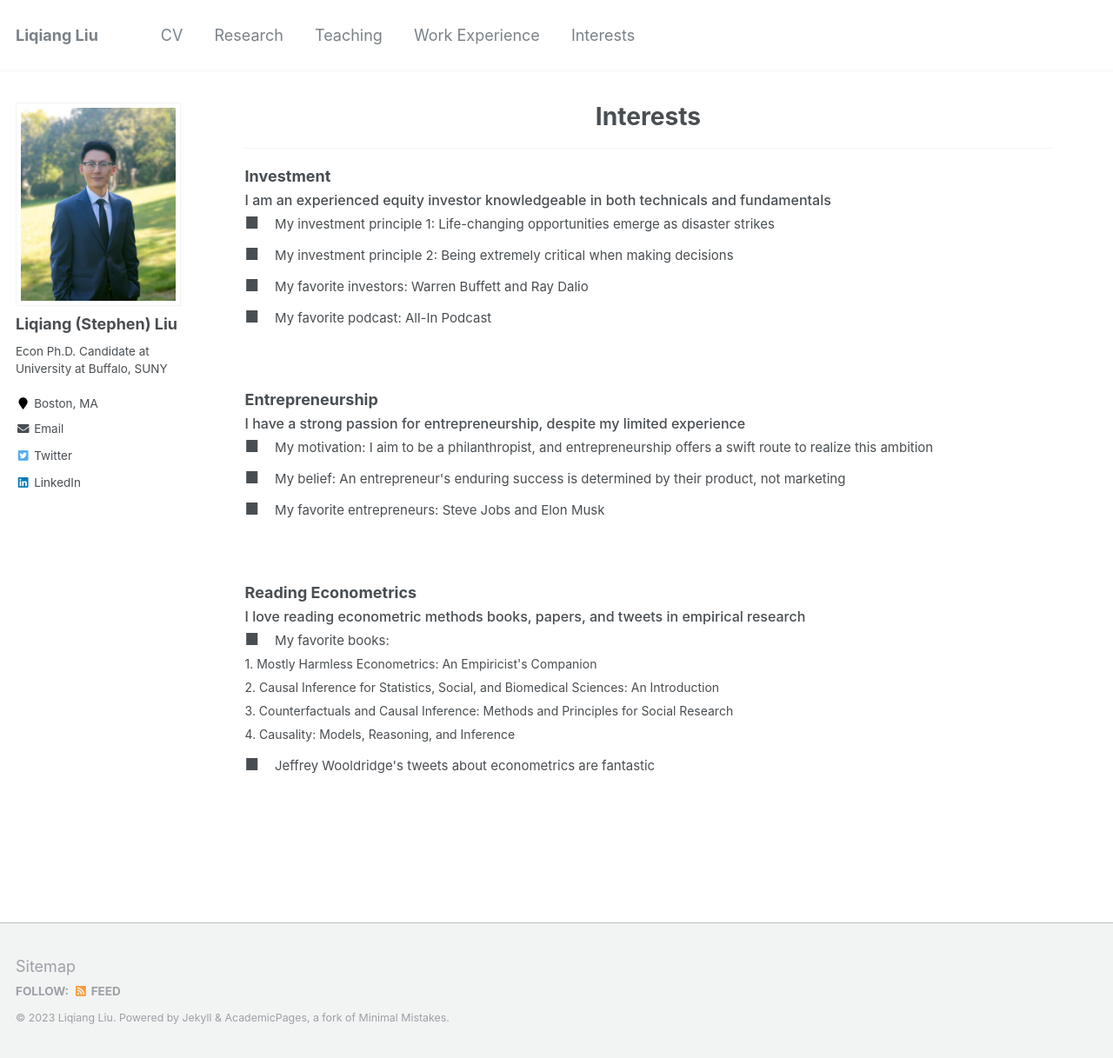
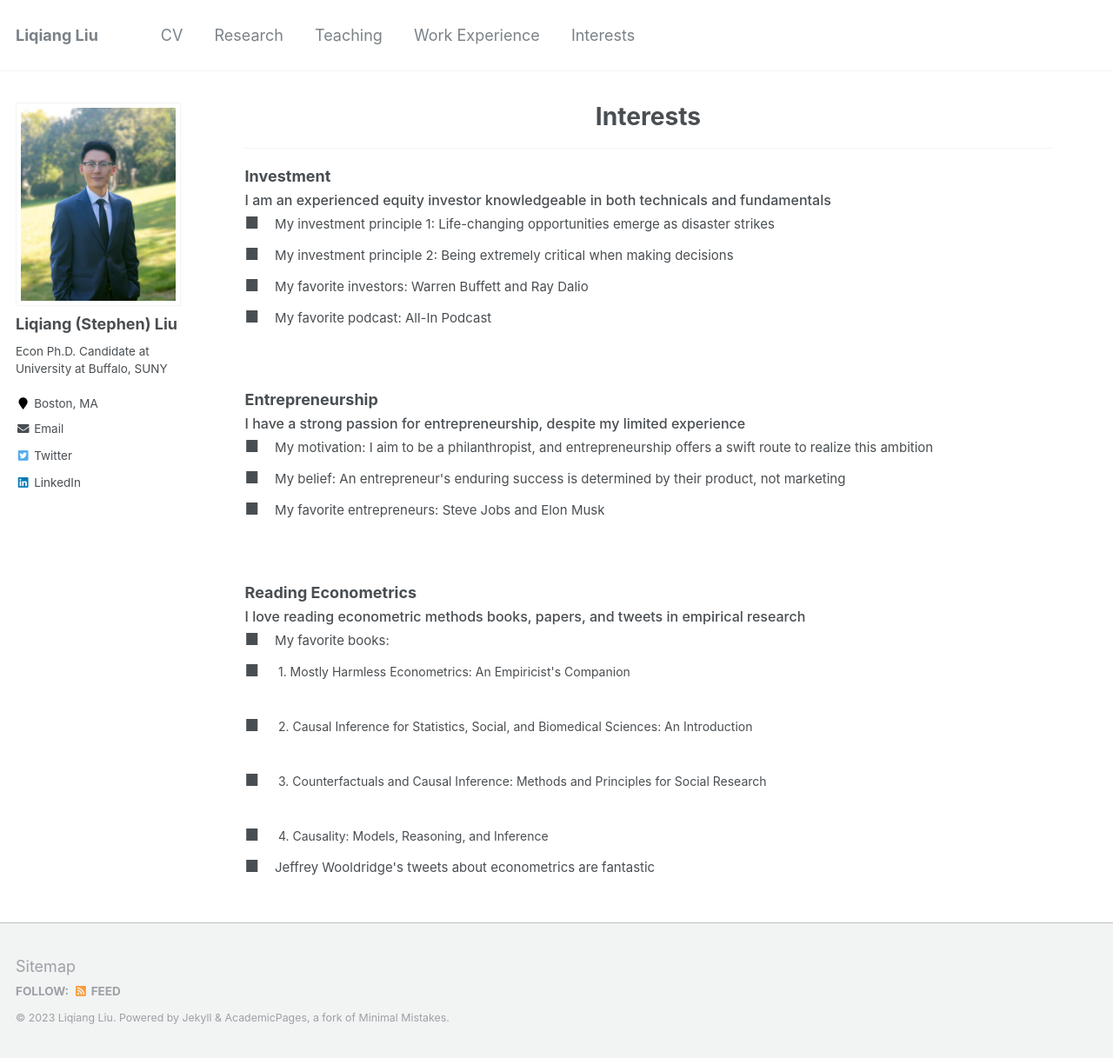
Before and after one commit to Liqiang-Liu/Liqiang-Liu.github.io, a Jekyll site: the page built from _pages/interests.md, in a window 1280 px wide and 1217 px high. Shown: the whole window at 87% size. Built offline with Jekyll 4.4.1, drawn with Linux system fonts in a browser that asks for light colours.

Commit message:
Update interests.md

```diff
--- a/_pages/interests.md
+++ b/_pages/interests.md
@@ -27,7 +27,7 @@
 .custom-bullet li::before {
     /* content: "\25CF"; /* Unicode character for a small circle */
     content: "\25A0";  Unicode character for a small square */
-    font-size: 18px; /* Adjust this value to change the icon size */
+    font-size: 14px; /* Adjust this value to change the icon size */
     margin-right: 1em; /* Adjust this value to control the spacing */
 }
 </style>
@@ -59,10 +59,10 @@
   <span style="font-size: 16px;"><span class="bolder-text">I love reading econometric methods books, papers, and tweets in empirical research</span></span>
     <ul class="custom-bullet">
       <li><span style="font-size: 15px; ">My favorite books:</span><br>
-        <span style="font-size: 14px; "> 1. Mostly Harmless Econometrics: An Empiricist's Companion</span><br>
-        <span style="font-size: 14px; "> 2. Causal Inference for Statistics, Social, and Biomedical Sciences: An Introduction</span><br>
-        <span style="font-size: 14px; "> 3. Counterfactuals and Causal Inference: Methods and Principles for Social Research</span><br>
-        <span style="font-size: 14px; "> 4. Causality: Models, Reasoning, and Inference</span>
+        <li><span style="font-size: 14px; "> 1. Mostly Harmless Econometrics: An Empiricist's Companion</span></li><br>
+        <li><span style="font-size: 14px; "> 2. Causal Inference for Statistics, Social, and Biomedical Sciences: An Introduction</span></li><br>
+        <li><span style="font-size: 14px; "> 3. Counterfactuals and Causal Inference: Methods and Principles for Social Research</span></li><br>
+        <li><span style="font-size: 14px; "> 4. Causality: Models, Reasoning, and Inference</span></li>
       </li>
      <li><span style="font-size: 15px; ">Jeffrey Wooldridge's tweets about econometrics are fantastic</span></li>
      </ul>
```
